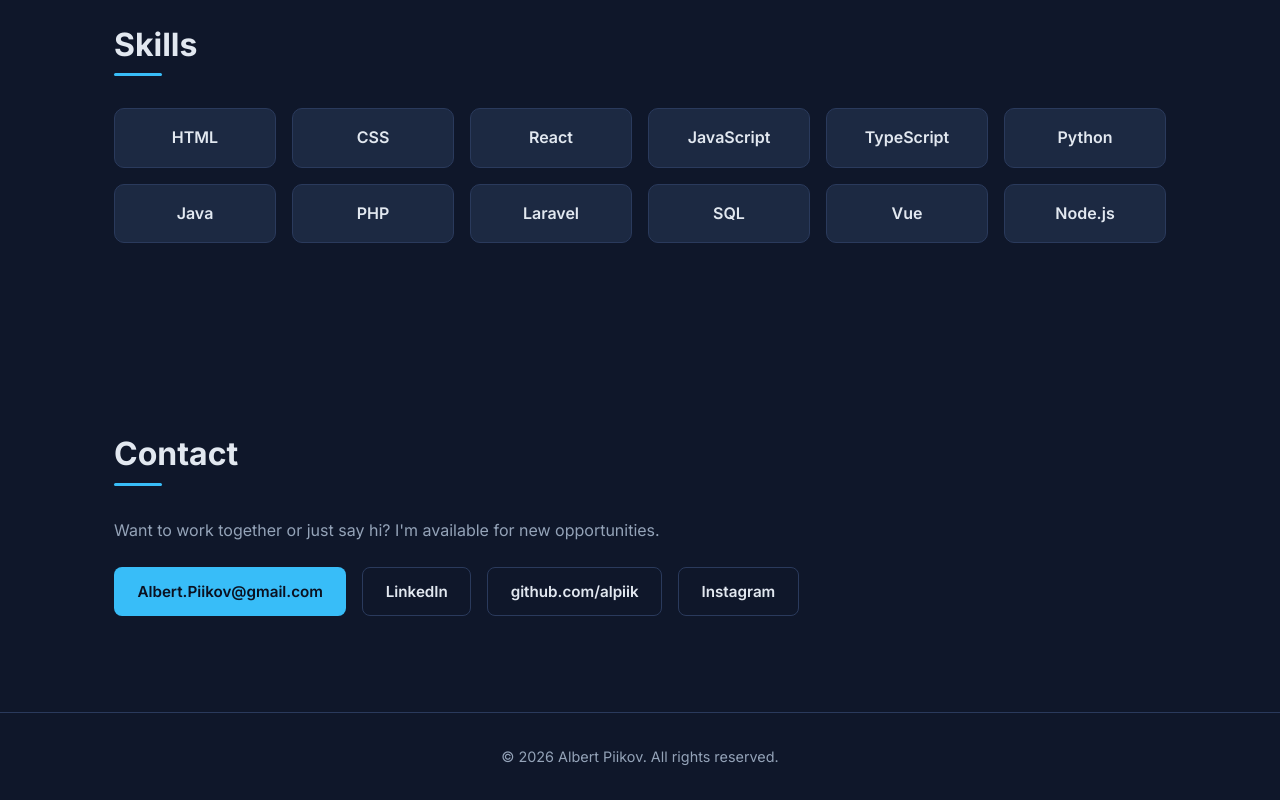
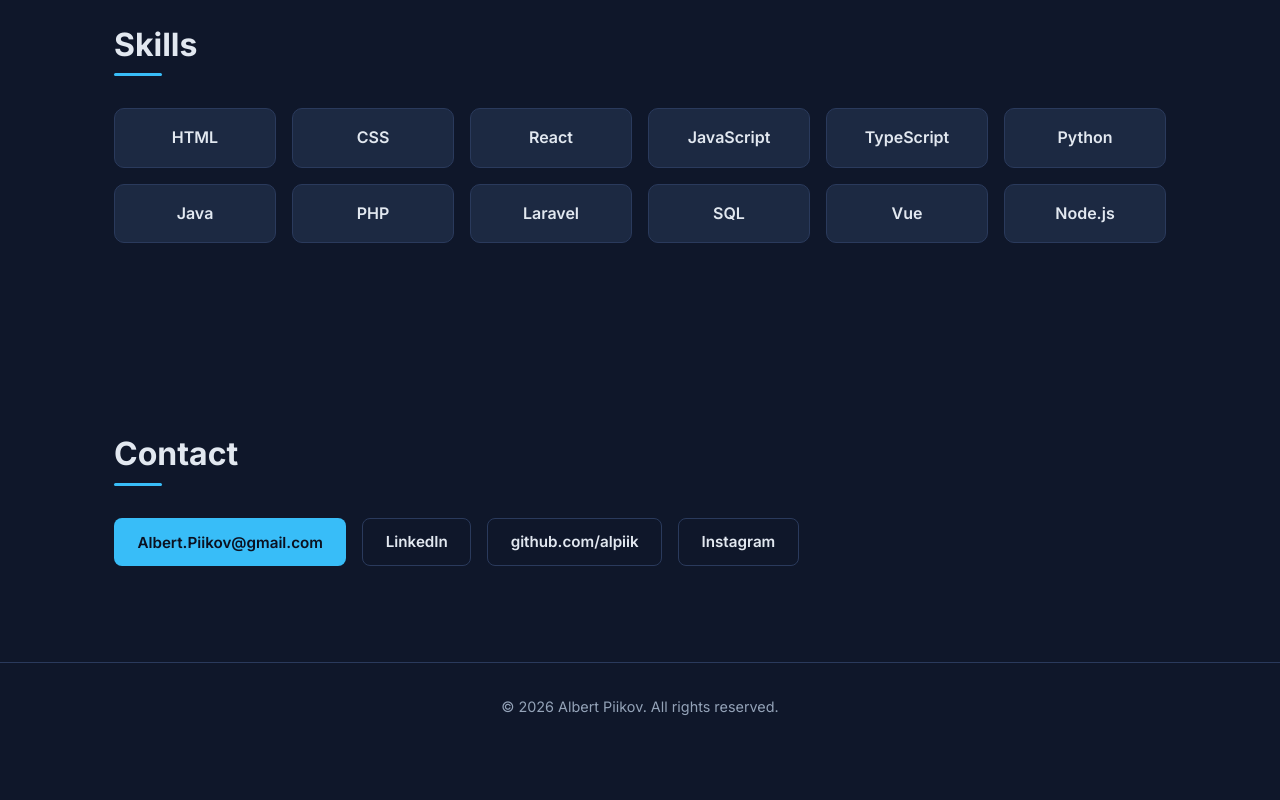
Before and after one commit to alpiik/github-portfolio, a plain HTML site: page index.html in a window 1280 px wide. Shown: the part 2395-3195 px from the top of the page. After the commit the page ends 3145 px from the top, so only its background shows below. Drawn offline with Linux system fonts and the light colour scheme.

Commit message:
text delete

```diff
--- a/index.html
+++ b/index.html
@@ -235,7 +235,6 @@
 
     <section id="contact" aria-labelledby="contact-heading">
       <h2 id="contact-heading">Contact</h2>
-      <p>Want to work together or just say hi? I'm available for new opportunities.</p>
       <div class="contact-links">
         <button type="button" id="copy-email" class="btn btn-primary" data-email="Albert.Piikov@gmail.com">
           Albert.Piikov@gmail.com
```
